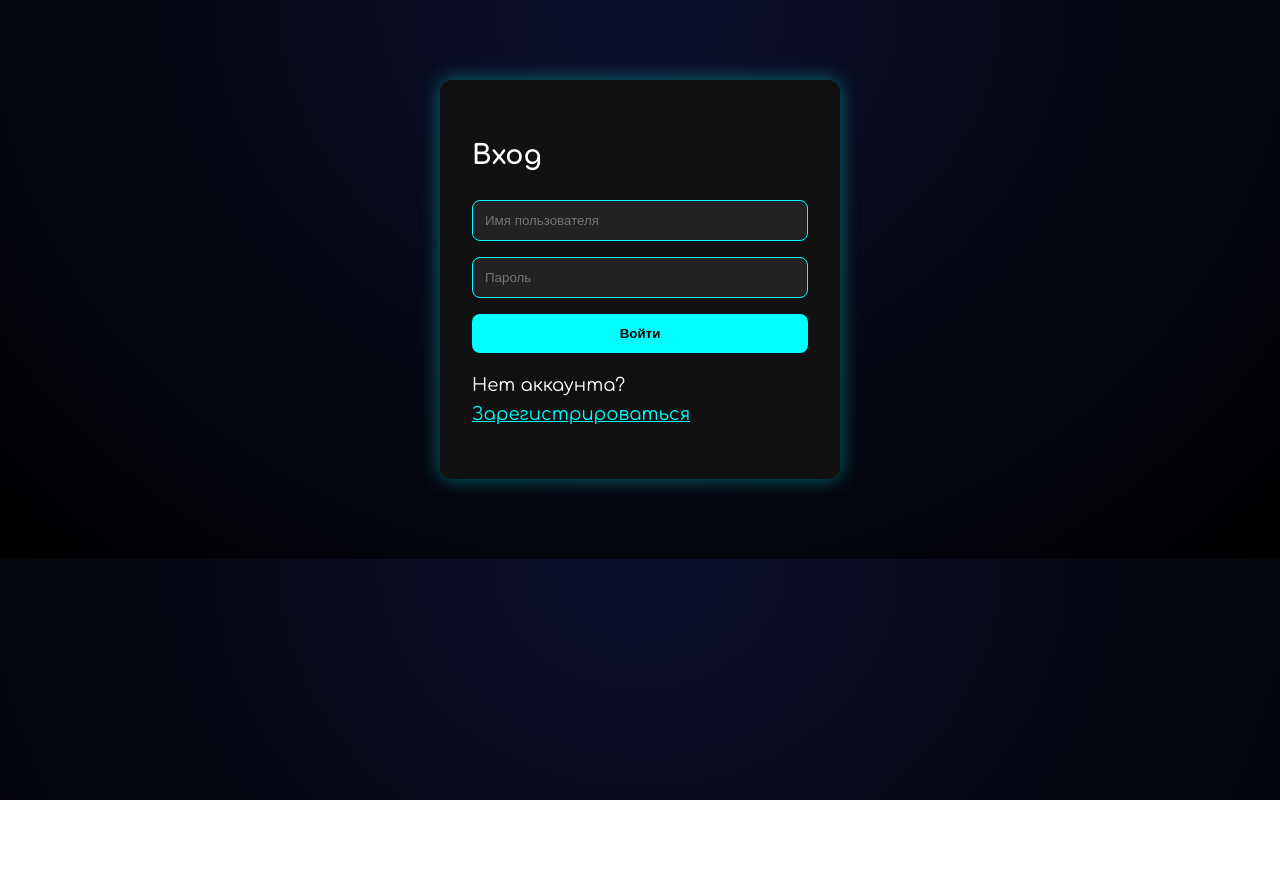
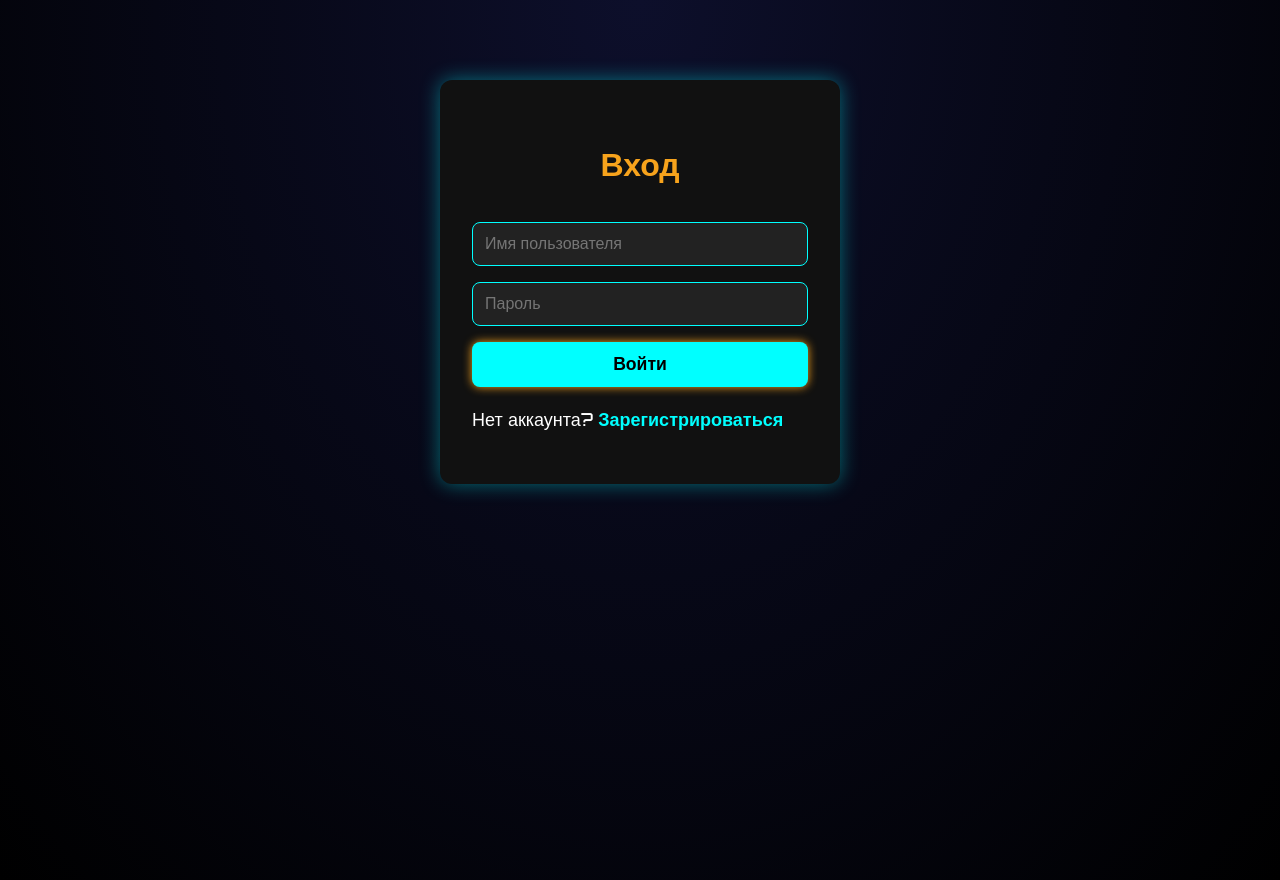
Before and after one commit to Abafarius/Clicker-js-react-diploma, a React (Vite) app in the folder learn-for-life/frontend/: page /login in a window 1280 px wide. Before the commit the page ends 800 px from the top, so only its background shows below. Built offline with nearby package versions, Linux system fonts and the light colour scheme; a web font is replaced by a local one.

Commit message:
Update Login.css

```diff
--- a/learn-for-life/frontend/src/components/auth/Login.css
+++ b/learn-for-life/frontend/src/components/auth/Login.css
@@ -1,33 +1,85 @@
-.login-container, .register-container {
-  max-width: 400px;
+@import url('https://fonts.googleapis.com/css2?family=Orbitron:wght@500&display=swap');
+
+:root {
+  --lcars-orange: #f7a31c;
+  --lcars-blue: #00d9ff;
+  --lcars-bg: #000000;
+  --lcars-accent: #9b5de5;
+}
+
+body {
+  margin: 0;
+  padding: 0;
+  font-family: 'Orbitron', sans-serif;
+  color: white;
+  overflow-x: hidden;
+  overflow-y: auto;
+  min-height: 100vh;
+}
+
+/* Контейнер логина */
+.login-container {
+  max-width: 480px;
   margin: 10vh auto;
-  background-color: #111;
-  color: white;
   padding: 2rem;
-  border-radius: 12px;
-  box-shadow: 0 0 20px rgba(0,255,255,0.4);
+  background: rgba(10, 10, 20, 0.8);
+  border-radius: 24px 0 24px 0;
+  box-shadow: 0 0 25px var(--lcars-blue);
+  position: relative;
+  z-index: 10;
+}
+
+.login-container h2 {
+  color: var(--lcars-orange);
+  text-align: center;
+  margin-bottom: 2rem;
+  font-size: 2rem;
 }
 
 input {
   width: 100%;
-  padding: 12px;
-  margin-bottom: 1rem;
-  background: #222;
-  color: #fff;
-  border: 1px solid #0ff;
-  border-radius: 8px;
+  padding: 1rem;
+  margin-bottom: 1.2rem;
+  background: #1a1a1a;
+  border: 2px solid var(--lcars-blue);
+  border-radius: 12px;
+  color: white;
+  font-size: 1rem;
+  transition: border 0.3s;
+  box-sizing: border-box;
+}
+
+input:focus {
+  border-color: var(--lcars-orange);
+  outline: none;
 }
 
 button {
   width: 100%;
-  padding: 12px;
-  background: #0ff;
+  padding: 1rem;
+  font-size: 1.1rem;
+  background: var(--lcars-orange);
   border: none;
-  border-radius: 8px;
+  border-radius: 16px 4px;
   font-weight: bold;
   cursor: pointer;
+  color: black;
+  box-shadow: 0 0 10px var(--lcars-orange);
+  transition: all 0.3s ease;
+}
+
+button:hover {
+  background: var(--lcars-accent);
+  color: white;
+  box-shadow: 0 0 20px var(--lcars-accent);
 }
 
 a {
-  color: #0ff;
+  color: var(--lcars-blue);
+  text-decoration: none;
+  font-weight: bold;
 }
+
+a:hover {
+  text-shadow: 0 0 4px var(--lcars-blue);
+}
```
